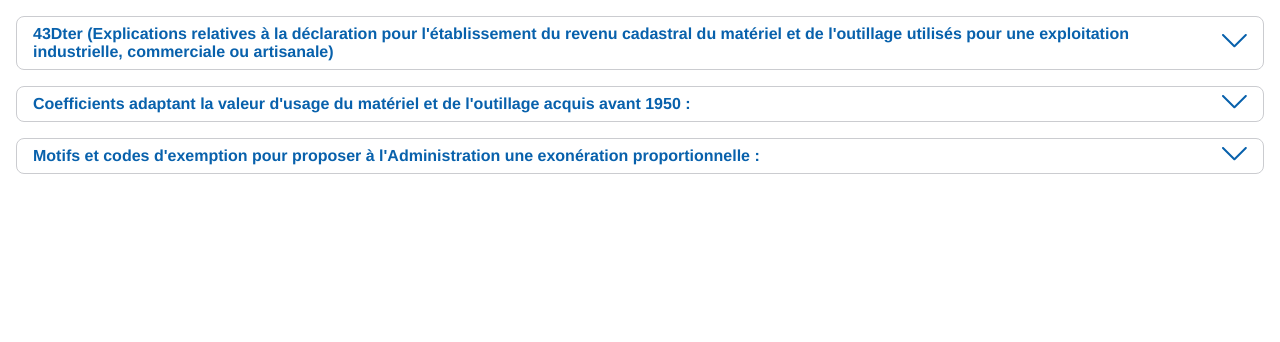
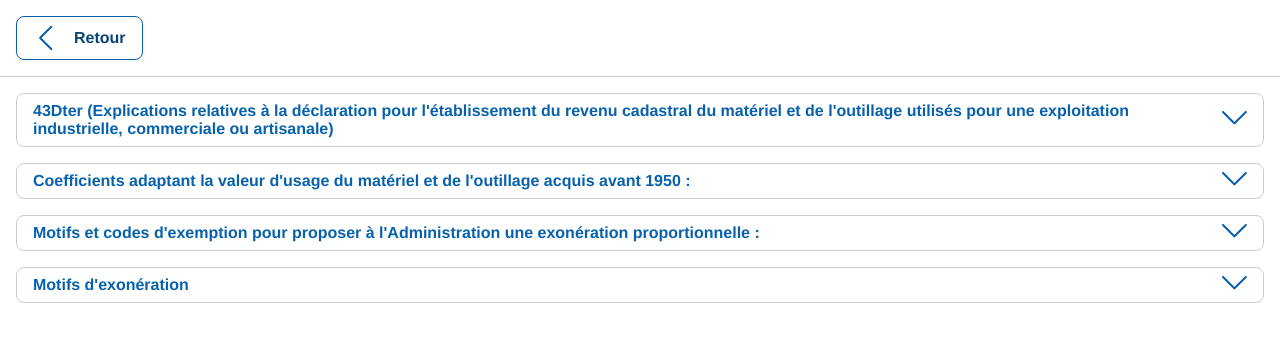
Before and after one commit to AlexiaDonati/simulation-materiel-et-outillage-be, a React (Vite) app: page /simulation-materiel-et-outillage-be/information in a window 1280 px wide. Shown: the top 342 px of the page. Built offline with nearby package versions, Linux system fonts and the light colour scheme; what handsontable would draw is missing.

Commit message:
Update Theory page with additional information

```diff
--- a/src/App.tsx
+++ b/src/App.tsx
@@ -84,7 +84,7 @@ function App() {
 
           <div>
             <a href="https://finances.belgium.be/fr/entreprises/donnees-patrimoniales/materiel-outillage" target="_blank" rel="noopener noreferrer">
-              Lien vers la documentation officielle
+              Lien vers la documentation officielle et le formulaire 43D
             </a>
             <span> / </span>
             <NavLink to="/simulation-materiel-et-outillage-be/information">Lien vers un complément d'information</NavLink>
--- a/src/Theory.css
+++ b/src/Theory.css
@@ -73,3 +73,38 @@ table{
 th, td {
     padding: 10px;
 }
+
+table td:first-child,
+table th:first-child {
+    width: 1%;
+    white-space: nowrap;
+}
+
+.container-header{
+    padding: 16px;
+}
+
+.return-button{
+    display: flex;
+    flex-direction: row;
+
+    align-items: center;
+    gap: 16px;
+
+    padding: 12px 16px;
+
+    border: 1px solid var(--color-primary60);
+    border-radius: 8px;
+}
+
+a.return-button{
+    text-decoration: none !important;
+
+    font-family: "Titillium Web-Bold", Helvetica;
+    font-size: 16px;
+    font-weight: 700;
+}
+
+.Icon.return{
+    transform: rotate(90deg);
+}
--- a/src/Theory.tsx
+++ b/src/Theory.tsx
@@ -1,3 +1,5 @@
+import { NavLink } from "react-router";
+
 import { Accordion } from '@base-ui/react/accordion';
 
 import ArrowIcon from './icons/arrow.svg';
@@ -6,7 +8,14 @@ import Pdf43Dter from './assets/20241212-43Dter-fr.pdf';
 import './Theory.css';
 
 export default function Theory() {
-    return (
+    return (<>
+        <div className='container-header'>
+            <NavLink to="/simulation-materiel-et-outillage-be/" className="return-button">
+                <img alt="Arrow" className="Icon return" src={ArrowIcon} />
+                <span>Retour</span>
+            </NavLink>
+        </div>
+
         <Accordion.Root className="Accordion">
             <Accordion.Item className="Item">
                 <Accordion.Header className="Header">
@@ -279,6 +288,87 @@ export default function Theory() {
                     </div>
                 </Accordion.Panel>
             </Accordion.Item>
+            <Accordion.Item className="Item">
+                <Accordion.Header className="Header">
+                    <Accordion.Trigger className="Trigger">
+                        <span>Motifs d'exonération</span>
+                        <a className="Icon"><img alt="Arrow" src={ArrowIcon} /></a>
+                    </Accordion.Trigger>
+                </Accordion.Header>
+
+                <Accordion.Panel className="Panel">
+                    <div className="Content">
+                        <table>
+                            <tr>
+                                <th>Année</th>
+                                <th>Code</th>
+                                <th>Détail</th>
+                                <th>Justification légale</th>
+                            </tr>
+                            <tr>
+                                <td><p>2006 - 2014</p> <p>&</p> <p>2017 - aujourd'hui</p></td>
+                                <td>X4</td>
+                                <td>Neuf</td>
+                                <td>
+                                    PLAN MARSHALL - Matériel et outillage neuf exonéré
+                                    Art. 253 3°ter du CIR92 des nouveaux investissements en
+                                    matériel et outillage visés à l'Article 471, § 3, acquis ou
+                                    constitués à l'état neuf sur le territoire de la Région
+                                    wallonne, à partir du 1er janvier 2006.
+                                </td>
+                            </tr>
+                            <tr>
+                                <td>2015 - 2016</td>
+                                <td>X10</td>
+                                <td>Neuf</td>
+                                <td>DECRET Wallon du 12/12/2014</td>
+                            </tr>
+                            <tr>
+                                <td>2005</td>
+                                <td>X3</td>
+                                <td><p>Neuf</p><p>-</p><p>Seuil au 01.01.2005</p></td>
+                                <td>
+                                    Seuil fixé au 1er janvier 2005 : RC qui existait ou qui aurait
+                                    dû exister au 01.01.2005 imposé ou bénéficiant d'une
+                                    exonération économique. Le 3° bis de l'article 253 C.I.R. 92
+                                    n'exonère en effet que les augmentations de revenu cadastral
+                                    par rapport à ce seuil.
+                                </td>
+                            </tr>
+                            <tr>
+                                <td>1830 - 2004</td>
+                                <td>F</td>
+                                <td>Neuf & Occasion</td>
+                                <td>Matériel et outillage imposable au précompte immobilier</td>
+                            </tr>
+                            <tr>
+                                <td>2005 - aujourd'hui</td>
+                                <td>F</td>
+                                <td>Occasion</td>
+                                <td>
+                                    <p>Matériel et outillage imposable au précompte immobilier</p>
+                                    <p>Valeur à neuf de l'outillage d'occasion à déclarer :
+                                    - de 5 ans : +50% de valeur du prix de l'occasion ;
+                                    de 5 ans à 15 ans : +100 % de valeur du prix de l'occasion ;
+                                    + de 15 ans : 200 % de valeur du prix de l'occasion.</p>
+                                </td>
+                            </tr>
+                            <tr>
+                                <td>1830 - aujourd'hui</td>
+                                <td>X2</td>
+                                <td><p>Neuf & Occasion</p><p>-</p><p>Moins de 795 € de RC (= Moins de 50.000 euros d'investissement)</p></td>
+                                <td>
+                                    Art. 253 4° - Exonération du matériel et de l'outillage visés à
+                                    l'Article 471, § 3, lorsque ce revenu cadastral, établi
+                                    conformément aux articles 483 et 484, après déduction du
+                                    revenu cadastral exonéré en application du 3°bis et 3°ter,
+                                    n'atteint pas 795 EUR par parcelle cadastrale.
+                                </td>
+                            </tr>
+                        </table>
+                    </div>
+                </Accordion.Panel>
+            </Accordion.Item>
         </Accordion.Root>
-    );
+    </>);
 }
```
